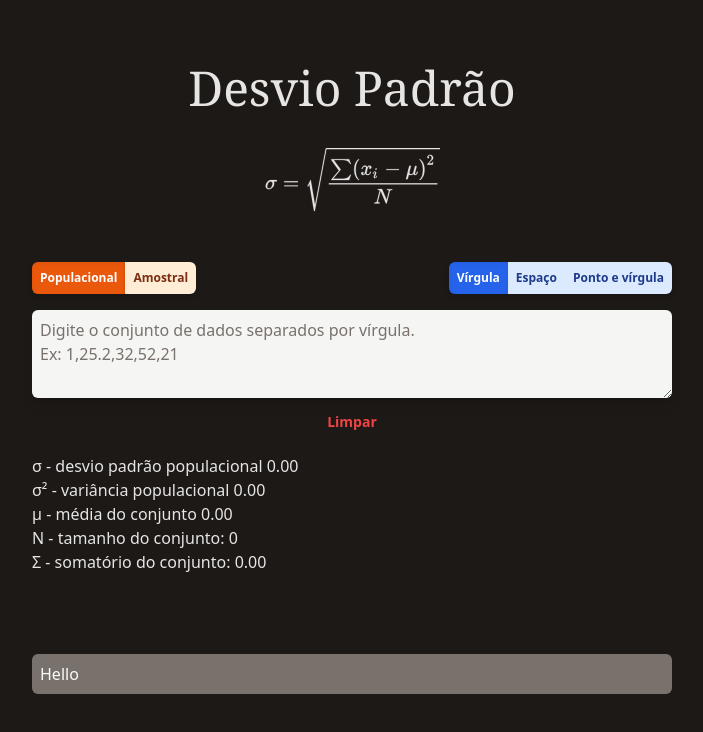
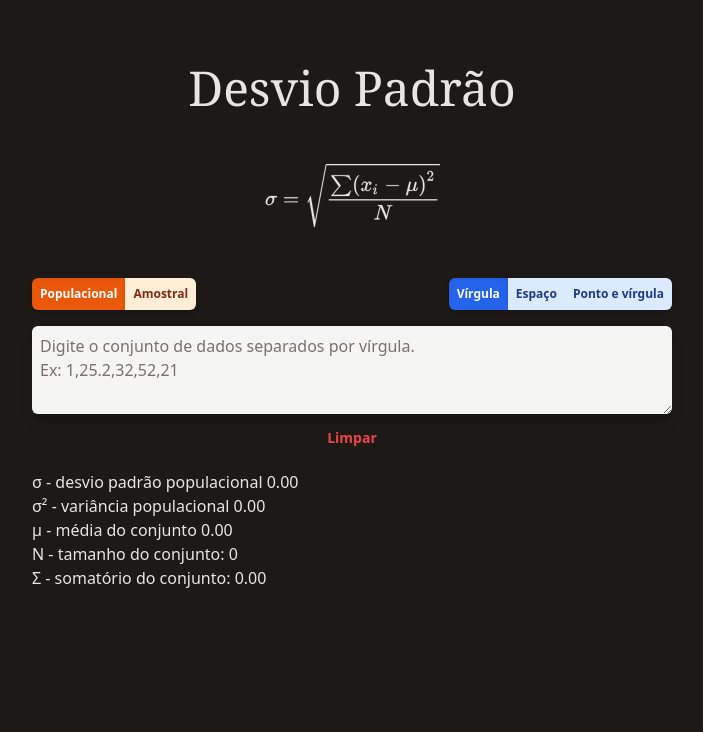
Before and after one commit to ffss92/desviopadrao, a Next.js app: page / in a window 1280 px wide. Shown: the top 732 px of the page, without its empty margins (288-991 px from the left). Built offline with nearby package versions, Linux system fonts and the light colour scheme.

Commit message:
Removed info component from main

```diff
--- a/components/StdDeviation.tsx
+++ b/components/StdDeviation.tsx
@@ -162,12 +162,15 @@ const StdDeviation: React.FC = () => {
         md:text-base shadow-lg mt-4 focus:outline-none focus:ring-stone-700 focus:ring
         rounded-md text-stone-900 bg-stone-100 placeholder:text-stone-500"
       />
+      {/* Cleat Btn */}
       <button
         onClick={() => {
           setTextInput("");
           setNumbersList([]);
         }}
-        className="text-red-500 hover:bg-red-600 hover:text-white rounded-md py-1.5 text-sm mt-2 font-semibold trasition duration-200 ease-in-out"
+        className="text-red-500 hover:bg-red-600 hover:text-white
+        rounded-md py-1.5 text-sm mt-2 font-semibold
+        trasition duration-200 ease-in-out hover:shadow-md"
       >
         Limpar
       </button>
--- a/pages/index.tsx
+++ b/pages/index.tsx
@@ -1,17 +1,20 @@
 import type { NextPage } from "next";
+import Head from "next/head";
 import StandardDeviation from "../components/StdDeviation";
 import StdDeviationIcon from "../components/StdDeviationIcon";
-import StdDeviationInfo from "../components/StdDeviationInfo";
 
 const Home: NextPage = () => {
   return (
     <div className="flex flex-col bg-stone-900 min-h-screen">
+      <Head>
+        <title>Desvio Padrão</title>
+      </Head>
       {/* Formula */}
       <div className="flex flex-col">
         <div className="mt-12 container flex flex-col max-w-2xl p-2 md:p-4 mx-auto text-stone-200">
           <h1 className="text-center text-5xl font-serif">Desvio Padrão</h1>
           <a
-            className="flex justify-center mt-8"
+            className="flex justify-center mt-12"
             href="https://pt.wikipedia.org/wiki/Desvio_padr%C3%A3o"
             target="_blank"
           >
@@ -20,10 +23,6 @@ const Home: NextPage = () => {
           <StandardDeviation />
         </div>
       </div>
-      {/* Info */}
-      <div className="mt-12 container flex flex-col max-w-2xl p-2 md:p-4 mx-auto text-stone-200">
-        <StdDeviationInfo />
-      </div>
     </div>
   );
 };
```
